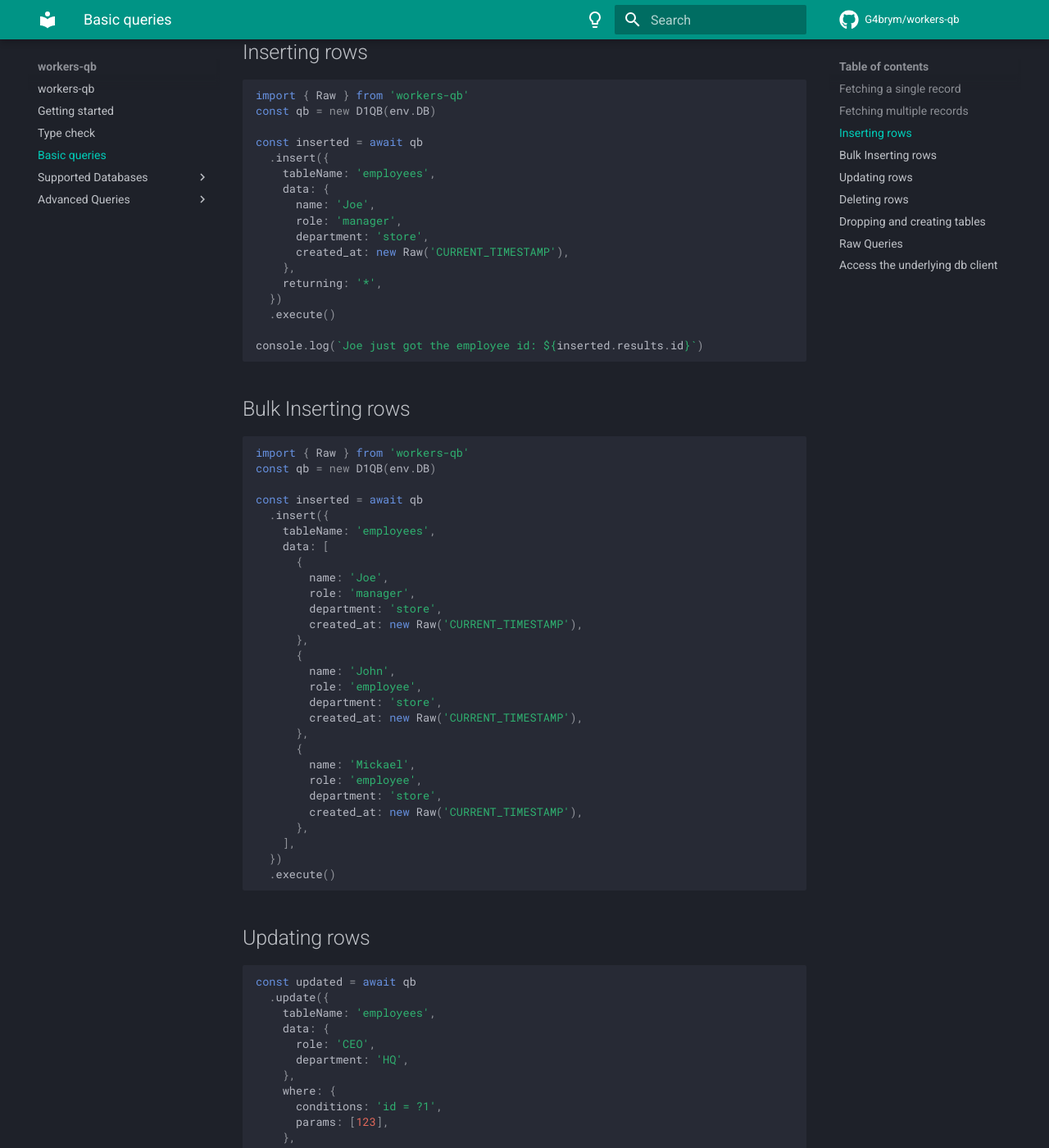
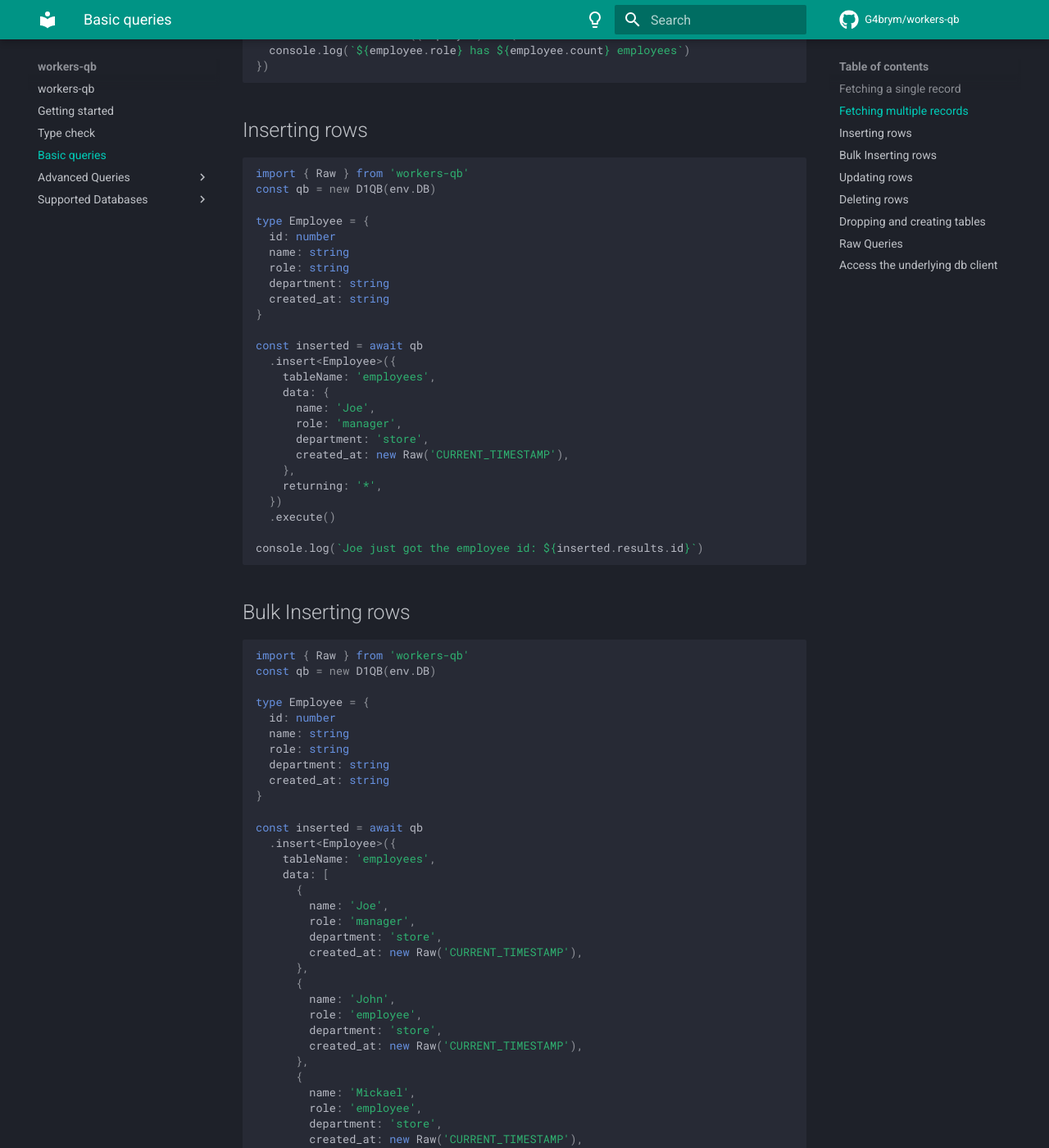
Before and after one commit to G4brym/workers-qb, an MkDocs documentation site: the page built from docs/pages/basic-queries.md, in a window 1280 px wide and 1400 px high, scrolled down 1062 px. Shown: the whole window at 82% size. Built offline with MkDocs 1.6.1 and Material for MkDocs 9.7.7, drawn with Linux system fonts in a browser that asks for light colours; comment, search, counter and statistics services are not loaded; some of the changed text lies outside the part shown.

Commit message:
Update docs to add more type check examples

````diff
--- a/docs/mkdocs.yml
+++ b/docs/mkdocs.yml
@@ -36,10 +36,6 @@ nav:
   - getting-started.md
   - type-check.md
   - basic-queries.md
-  - Supported Databases:
-      - databases/cloudflare-d1.md
-      - databases/postgresql.md
-      - databases/bring-your-own-database.md
   - Advanced Queries:
       - advanced-queries/fields.md
       - advanced-queries/join.md
@@ -52,6 +48,10 @@ nav:
       - advanced-queries/onConflict.md
       - advanced-queries/upsert.md
       - advanced-queries/raw-sql.md
+  - Supported Databases:
+      - databases/cloudflare-d1.md
+      - databases/postgresql.md
+      - databases/bring-your-own-database.md
 markdown_extensions:
   - toc:
       permalink: true
--- a/docs/pages/basic-queries.md
+++ b/docs/pages/basic-queries.md
@@ -4,7 +4,7 @@
 const qb = new D1QB(env.DB)
 
 const fetched = await qb
-  .fetchOne({
+  .fetchOne<{ count: number }>({
     tableName: 'employees',
     fields: 'count(*) as count',
     where: {
@@ -23,8 +23,13 @@ console.log(`There are ${fetched.results.count} employees in the HR department`)
 import { OrderTypes } from 'workers-qb'
 const qb = new D1QB(env.DB)
 
+type EmployeeRoles = {
+  role: string
+  count: number
+}
+
 const fetched = await qb
-  .fetchAll({
+  .fetchAll<EmployeeRoles>({
     tableName: 'employees',
     fields: ['role', 'count(*) as count'],
     where: {
@@ -51,8 +56,16 @@ fetched.results.forEach((employee) => {
 import { Raw } from 'workers-qb'
 const qb = new D1QB(env.DB)
 
+type Employee = {
+  id: number
+  name: string
+  role: string
+  department: string
+  created_at: string
+}
+
 const inserted = await qb
-  .insert({
+  .insert<Employee>({
     tableName: 'employees',
     data: {
       name: 'Joe',
@@ -73,8 +86,16 @@ console.log(`Joe just got the employee id: ${inserted.results.id}`)
 import { Raw } from 'workers-qb'
 const qb = new D1QB(env.DB)
 
+type Employee = {
+  id: number
+  name: string
+  role: string
+  department: string
+  created_at: string
+}
+
 const inserted = await qb
-  .insert({
+  .insert<Employee>({
     tableName: 'employees',
     data: [
       {
@@ -96,6 +117,7 @@ const inserted = await qb
         created_at: new Raw('CURRENT_TIMESTAMP'),
       },
     ],
+    returning: '*',
   })
   .execute()
 ```
@@ -103,8 +125,15 @@ const inserted = await qb
 ## Updating rows
 
 ```ts
+type Employee = {
+  id: number
+  name: string
+  role: string
+  department: string
+}
+
 const updated = await qb
-  .update({
+  .update<Employee>({
     tableName: 'employees',
     data: {
       role: 'CEO',
@@ -114,6 +143,7 @@ const updated = await qb
       conditions: 'id = ?1',
       params: [123],
     },
+    returning: '*',
   })
   .execute()
 
@@ -123,6 +153,10 @@ console.log(`Lines affected in this query: ${updated.changes}`)
 ## Deleting rows
 
 ```ts
+type Employee = {
+  id: number
+}
+
 const deleted = await qb
   .delete({
     tableName: 'employees',
@@ -130,6 +164,7 @@ const deleted = await qb
       conditions: 'id = ?1',
       params: [123],
     },
+    returning: 'id',
   })
   .execute()
 
@@ -158,8 +193,15 @@ const dropped = await qb.dropTable({
 ## Raw Queries
 
 ```ts
+type Employee = {
+  id: number
+  name: string
+  role: string
+  department: string
+}
+
 const result = await qb
-  .raw({
+  .raw<Employee>({
     query: 'select * from employees where department = $1',
     args: ['HQ'],
     fetchType: FetchTypes.ALL,
````
Also changed, not shown: docs/pages/type-check.md (+1 -1 lines).
